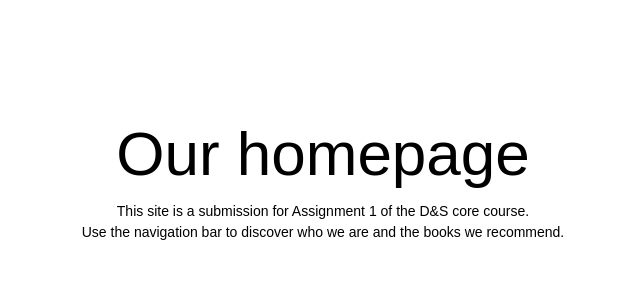
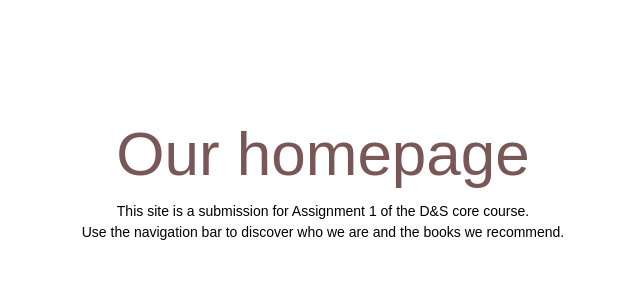
Before and after one commit to iu-msis/1-html-review-kensington-knowling, a PHP site: page / in a window 1280 px wide. Shown: the part 200-500 px from the top of the page, without its empty margins (317-957 px from the left). Run offline with PHP 8.4, Linux system fonts and the light colour scheme.

Commit message:
Add files via upload

```diff
--- a/app/public/css/site.css
+++ b/app/public/css/site.css
@@ -125,6 +125,24 @@ nav {
     color: rgb(0, 0, 0);
   }
 
+#text-box{
+    width:90%;
+    color: rgb(122, 87, 87);
+    position: absolute;
+    top: 50%;
+    left: 50%;
+    transform: translate(-50%, -50%);
+    text-align: center;
+  }
+#text-box h1{
+    font-size: 62px;
+  }
+#text-box p{
+    margin: 10px 0 40px;
+    font-size: 14px;
+    color: rgb(0, 0, 0);
+  }
+
   /* citations */
 .footer{
     width: 100%;
--- a/app/public/index.html
+++ b/app/public/index.html
@@ -26,7 +26,7 @@
           </div>
         </nav>
       </section>
-    <div class="text-box">  <!-- class was "text box"-->
+    <div id="text-box">  <!-- class was "text box"-->
       <h1>Our homepage</h1>
       <p id="homepage-banner">This site is a submission for Assignment 1 of the D&S core course. <br> Use the navigation bar to discover who we are and the books we recommend.</p>
     </div>
```
